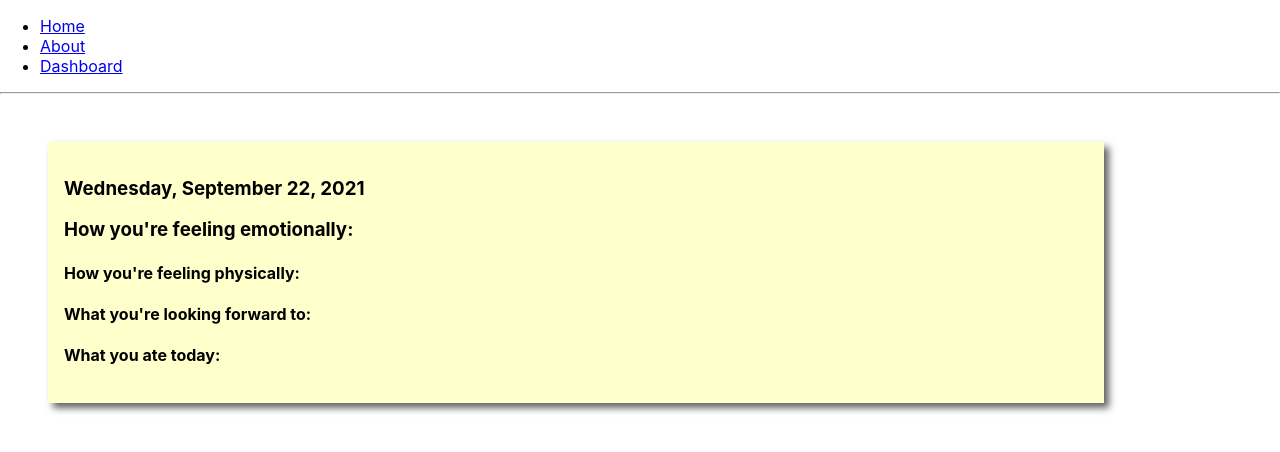
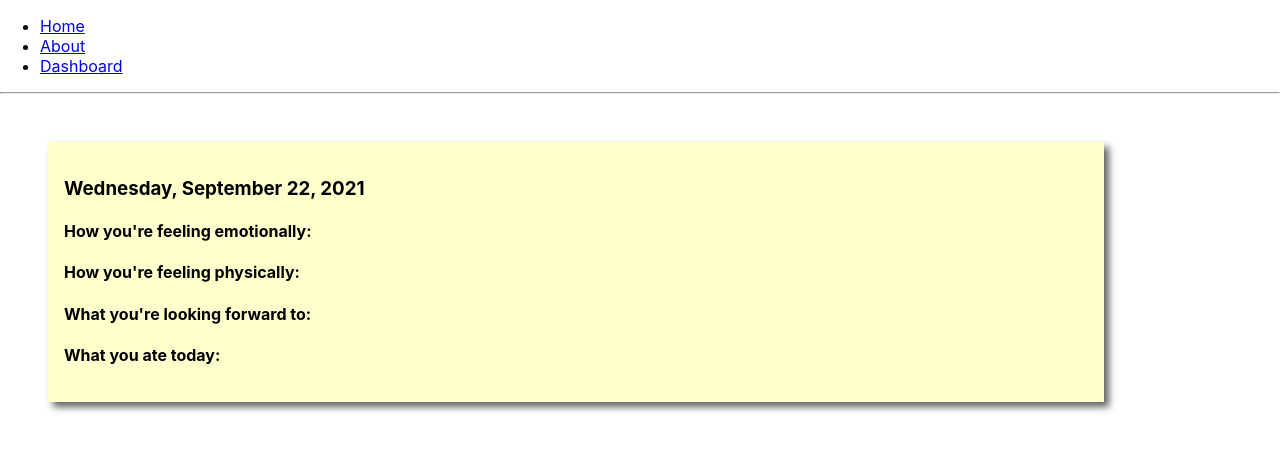
Before and after one commit to cnix273/Feed_Your_Soul, a React (Create React App) app: page /viewpostit in a window 1280 px wide. Shown: the top 452 px of the page. Built offline with nearby package versions, Linux system fonts and the light colour scheme.

Commit message:
removed LoadNotes function

```diff
--- a/src/components/ViewNote.js
+++ b/src/components/ViewNote.js
@@ -1,6 +1,4 @@
 import React, { Component } from 'react';
-import { Link, Redirect } from 'react-router-dom';
-import axios from 'axios';
 
 import "./ViewNote.css"
 import TodaysDate from "./Date";
@@ -8,49 +6,24 @@ import TodaysDate from "./Date";
 export default class ViewNote extends Component {
 
     constructor(props) {
-        super(props);
-
+      super(props);
         this.state = {
+            noteDate: <TodaysDate/>,
             emotionalState: "",
             physicalState: "",
             lookingForwardTo: "",
             food: "",
+        };
+    }
 
-        };
-      }
-
-
-    loadNote = submitObject => {
-
-    axios.post('/apis/getnote', submitObject)
-        .then(function (data) {
-        console.log(data);
-        // if (data.data.success) {
-        //     this.props.authenticate();
-        //     this.setState({
-        //     redirectToReferrer: true
-        //     });
-        // } else {
-        //     alert(data.data.message);
-        // }
-        // }.bind(this)).catch(function (err) {
-        // console.log(err);
-        // });
-
-    // this.setState({
-    //     username: "",
-    //     password: ""
-    // });
-    })}
 render() {
     return (
       <div className="viewPost">
-        <h3> <TodaysDate/> </h3>
-        <h3> How you're feeling emotionally: {this.state.emotionalState}</h3>
+        <h3> {this.state.noteDate} </h3>
+        <h4> How you're feeling emotionally: {this.state.emotionalState}</h4>
         <h4> How you're feeling physically:{this.state.physicalState}</h4>
         <h4> What you're looking forward to: {this.state.lookingForwardTo}</h4>
         <h4> What you ate today: {this.state.food}</h4>
-
       </div>
     );
     }
```
